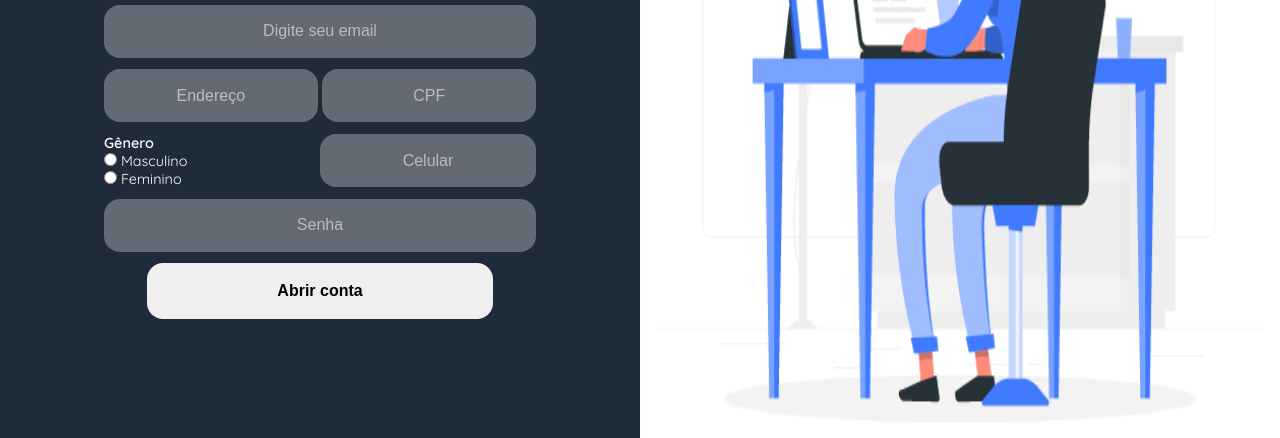
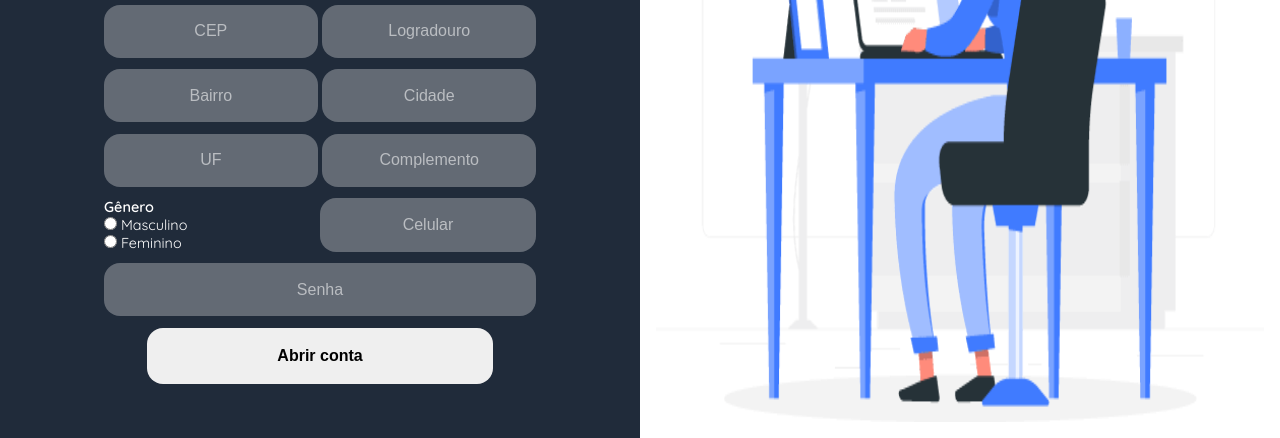
Before and after one commit to leovscn/seas-bank-task-js, a plain HTML site: page sign-up/index.html in a window 1280 px wide. Shown: the part 362-800 px from the top of the page. Drawn offline with Linux system fonts and the light colour scheme.

Commit message:
feat/develop-branch

```diff
--- a/sign-up/index.html
+++ b/sign-up/index.html
@@ -37,18 +37,52 @@
 						</div>
 						<div class="inputs-cpf">
 							<input
-								type="text"
-								name="addres"
-								id=""
+								type="number"
+								name="CEP"
+								id="cep"
+								maxlength="9"
 								class="inside-input addres-cpf-input"
-								placeholder="Endereço"
+								placeholder="CEP"
 							/>
 							<input
-								type="number"
-								name="cpf"
-								id=""
+								type="text"
+								name="logradouro"
+								id="logradouro"
 								class="inside-input addres-cpf-input"
-								placeholder="CPF"
+								placeholder="Logradouro"
+
+							/>
+						</div>
+						<div class="inputs-cpf">
+							<input
+								type="text"
+								name="Bairro"
+								id="bairro"
+								class="inside-input addres-cpf-input"
+								placeholder="Bairro"
+							/>
+							<input
+								type="text"
+								name="Localidade"
+								id="localidade"
+								class="inside-input addres-cpf-input"
+								placeholder="Cidade"
+							/>
+						</div>
+						<div class="inputs-cpf">
+							<input
+								type="text"
+								name="UF"
+								id="uf"
+								class="inside-input addres-cpf-input"
+								placeholder="UF"
+							/>
+							<input
+								type="text"
+								name="complemento"
+								id="complemento"
+								class="inside-input addres-cpf-input"
+								placeholder="Complemento"
 							/>
 						</div>
 						<div class="gender-number-container">
@@ -94,5 +128,6 @@
 				<img src="./imgs/4.webp" alt="Mulher mexendo em um notebook" />
 			</div>
 		</section>
+		<script src="../assets/script.js"></script>
 	</body>
 </html>
```
Also changed, not shown: assets/script.js (added).
